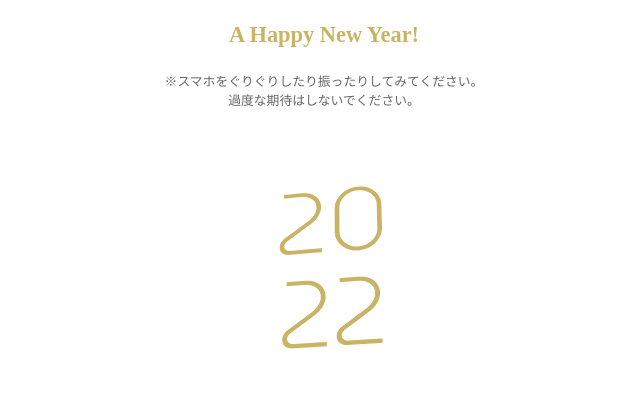
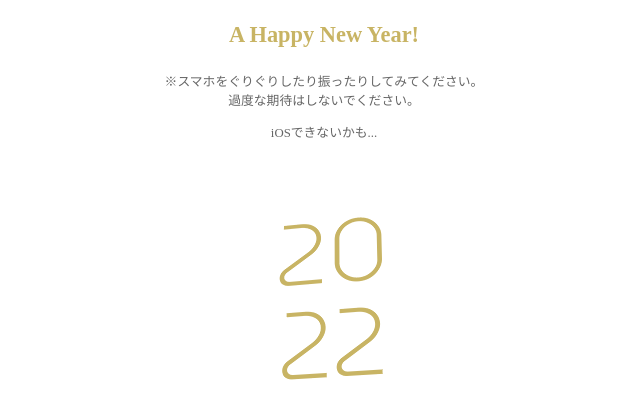
Before and after one commit to prismistim/2022, a Vue app: page / in a window 1280 px wide. Shown: the top 418 px of the page, without its empty margins (316-956 px from the left). Built offline with nearby package versions, Linux system fonts and the light colour scheme; a web font is replaced by a local one.

Commit message:
feat: 注意書きを追加

```diff
--- a/src/App.vue
+++ b/src/App.vue
@@ -2,6 +2,7 @@
   <h3>A Happy New Year!</h3>
   <router-view></router-view>
   <p class="notice">※スマホをぐりぐりしたり振ったりしてみてください。<br>過度な期待はしないでください。</p>
+  <p class="notice">iOSできないかも...</p>
 </template>
 
 <style>
```
Also changed, not shown: 3 other files (tests, documents, lock files or other folders).
